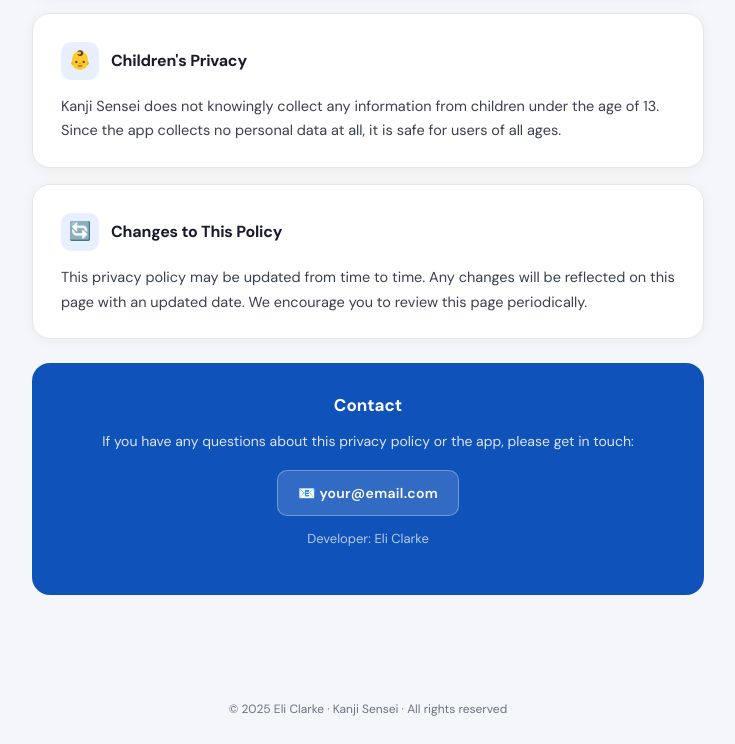
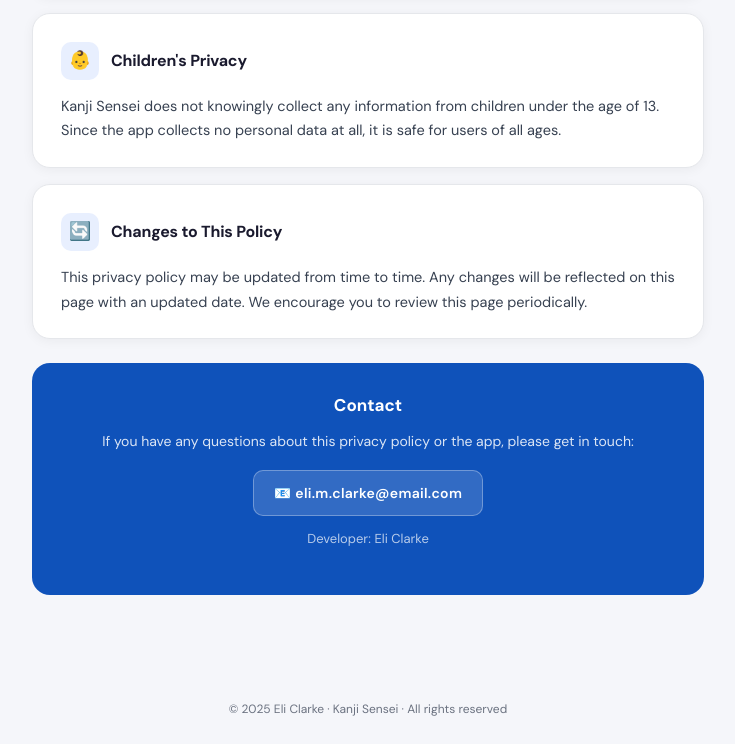
Before and after one commit to scriptman007/kanji-sensei-privacy, a plain HTML site: page index.html in a window 1280 px wide. Shown: the part 1692-2436 px from the top of the page, without its empty margins (272-1007 px from the left). Drawn offline with Linux system fonts and the light colour scheme.

Commit message:
Update contact email in index.html

```diff
--- a/index.html
+++ b/index.html
@@ -324,7 +324,7 @@
     <div class="contact-card">
       <h2>Contact</h2>
       <p>If you have any questions about this privacy policy or the app, please get in touch:</p>
-      <span class="contact-email">📧 your@email.com</span>
+      <span class="contact-email">📧 eli.m.clarke@email.com</span>
       <p style="margin-top:12px; font-size:13px; opacity:0.7">Developer: Eli Clarke</p>
     </div>
 
@@ -411,7 +411,7 @@
     <div class="contact-card">
       <h2>お問い合わせ</h2>
       <p>本プライバシーポリシーまたはアプリに関するご質問は、以下までご連絡ください：</p>
-      <span class="contact-email">📧 your@email.com</span>
+      <span class="contact-email">📧 eli.m.clarke@email.com</span>
       <p style="margin-top:12px; font-size:13px; opacity:0.7">開発者：Eli Clarke</p>
     </div>
 
```
